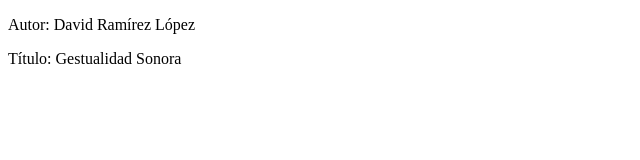
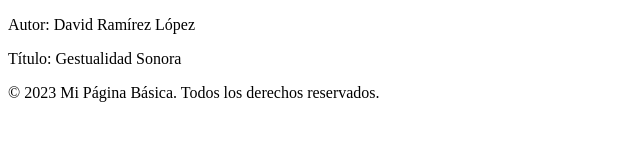
Before and after one commit to David270402/gestualidad2, a plain HTML site: page index.html in a window 1280 px wide. Shown: the whole page, without its empty margins (0-640 px from the left). Drawn offline with Linux system fonts and the light colour scheme.

Commit message:
cambio 2

```diff
--- a/index.html
+++ b/index.html
@@ -8,6 +8,7 @@
     <body>
         <p>Autor: David Ramírez López</p>
         <p>Título: Gestualidad Sonora</p>
+        <p>&copy; 2023 Mi Página Básica. Todos los derechos reservados.</p>
 
     </body>
 </html>
```
